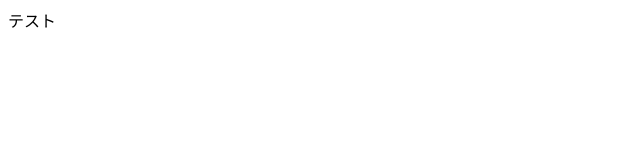
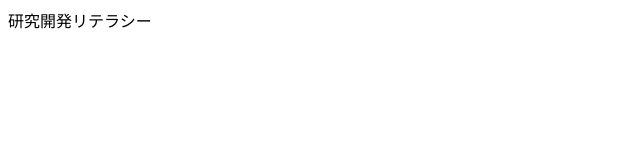
Before and after one commit to fuyu28/20250428-git-workshop, a plain HTML site: page index.html in a window 1280 px wide. Shown: the whole page, without its empty margins (0-640 px from the left). Drawn offline with Linux system fonts and the light colour scheme.

Commit message:
Update index.html

```diff
--- a/index.html
+++ b/index.html
@@ -5,6 +5,6 @@
     <title>タイトル</title>
   </head>
   <body>
-    テスト
+    研究開発リテラシー
   </body>
 </html>
```
